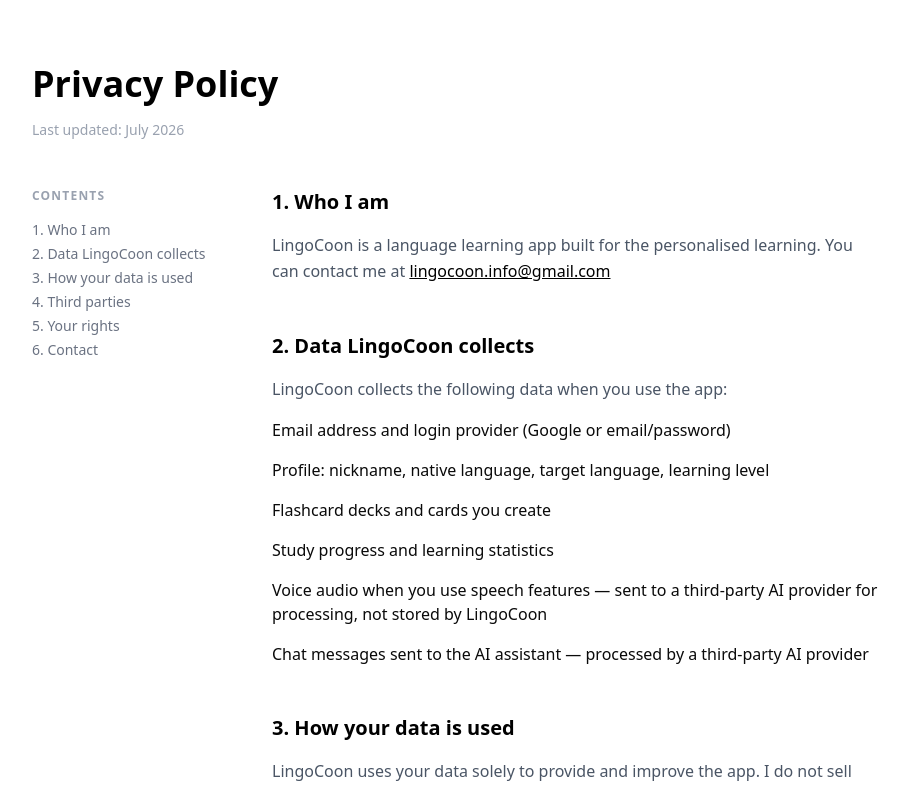
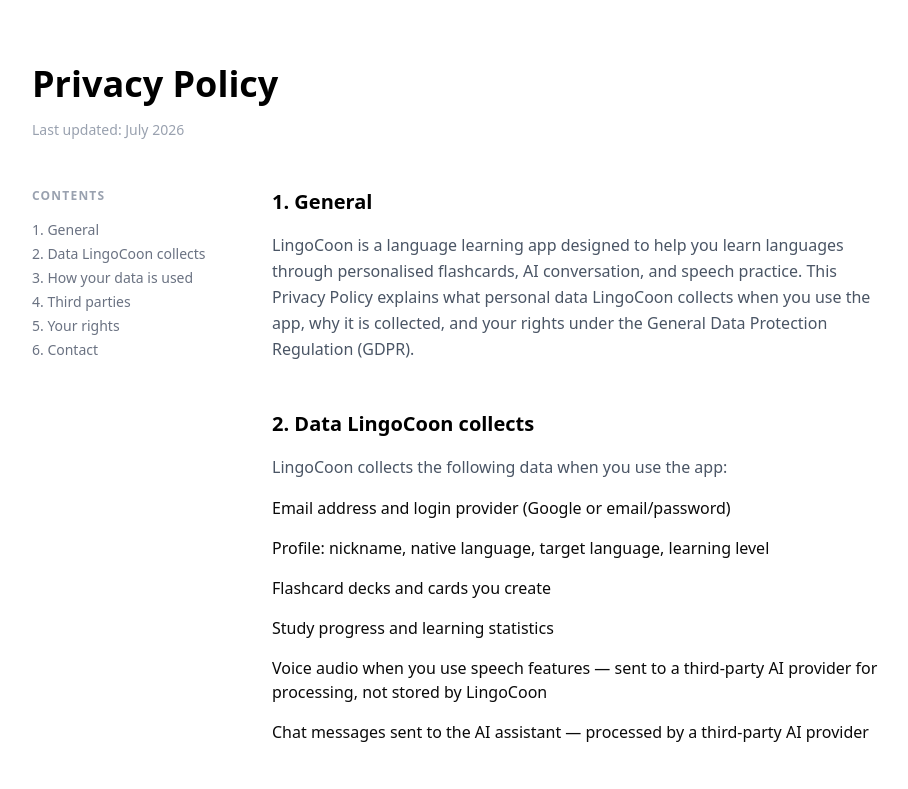
Before and after one commit to artur-fedosiuk/LingoCoon, a Next.js app: page /privacy in a window 1280 px wide. Shown: the top 789 px of the page, without its empty margins (184-1092 px from the left). Built offline with nearby package versions, Linux system fonts and the light colour scheme.

Commit message:
policy upgrade

```diff
--- a/src/app/privacy/page.tsx
+++ b/src/app/privacy/page.tsx
@@ -17,7 +17,7 @@ export default function PrivacyPage() {
             Contents
           </p>
           <nav className="flex flex-col gap-1">
-            <a href="#who-i-am" className="text-sm text-gray-500 hover:text-black">1. Who I am</a>
+            <a href="#general" className="text-sm text-gray-500 hover:text-black">1. General</a>
             <a href="#data-we-collect" className="text-sm text-gray-500 hover:text-black">2. Data LingoCoon collects</a>
             <a href="#how-we-use-it" className="text-sm text-gray-500 hover:text-black">3. How your data is used</a>
             <a href="#third-parties" className="text-sm text-gray-500 hover:text-black">4. Third parties</a>
@@ -27,14 +27,14 @@ export default function PrivacyPage() {
         </div>
 
         <div className="flex-1">
-          <section id="who-i-am" className="mb-12">
-            <h2 className="mb-4 text-xl font-semibold text-black">1. Who I am</h2>
+          <section id="general" className="mb-12">
+            <h2 className="mb-4 text-xl font-semibold text-black">1. General</h2>
             <p className="leading-relaxed text-gray-600">
-              LingoCoon is a language learning app built for the personalised learning.
-              You can contact me at{' '}
-              <a href="mailto:lingocoon.info@gmail.com" className="text-black underline">
-                lingocoon.info@gmail.com
-              </a>
+              LingoCoon is a language learning app designed to help you learn languages
+              through personalised flashcards, AI conversation, and speech practice.
+              This Privacy Policy explains what personal data LingoCoon collects when
+              you use the app, why it is collected, and your rights under the
+              General Data Protection Regulation (GDPR).
             </p>
           </section>
 
```
